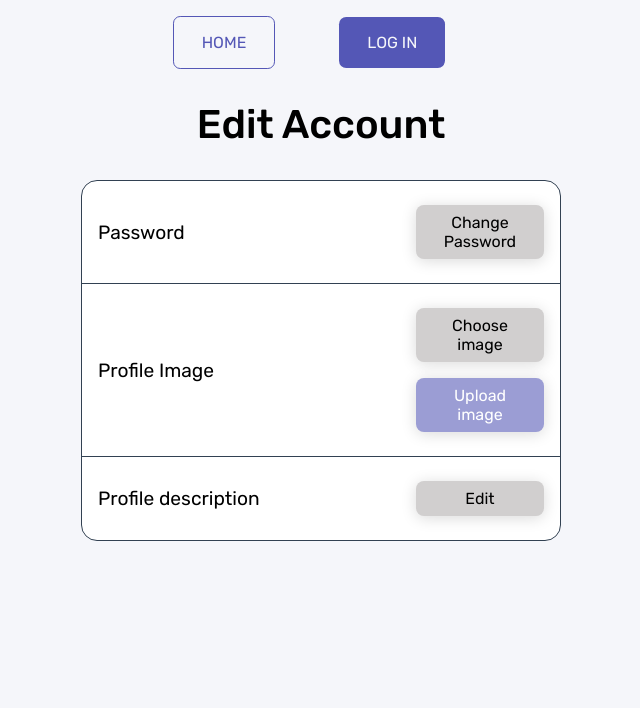
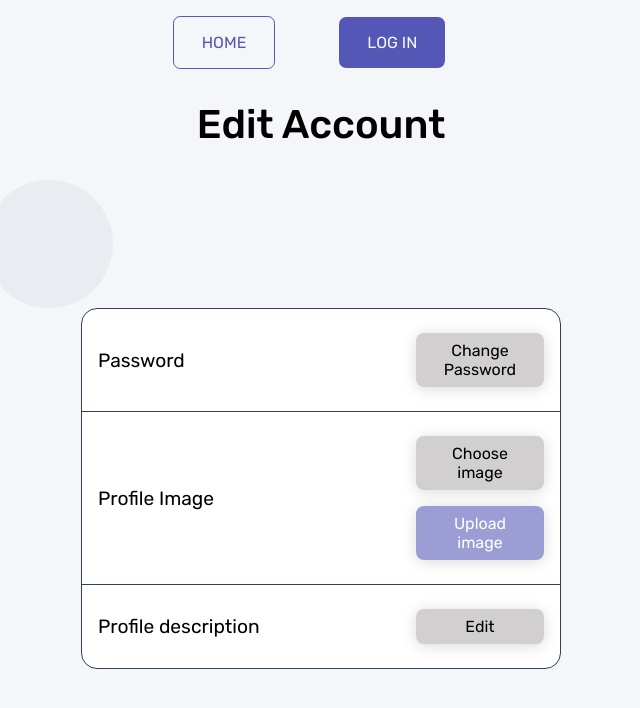
Before and after one commit to SpectreAscended/interactive-comment-section, a React (Vite) app: page /account in a window 1280 px wide. Shown: the top 708 px of the page, without its empty margins (319-959 px from the left). Built offline with nearby package versions, Linux system fonts and the light colour scheme; no server answers.

Commit message:
Adjusted styling for uploaded image

```diff
--- a/src/components/auth/Account.tsx
+++ b/src/components/auth/Account.tsx
@@ -1,27 +1,35 @@
 import { authContext } from '../../context/AuthContext';
 import { useContext, useState, useEffect } from 'react';
 import { Link } from 'react-router-dom';
-import { storage } from '../../firebase';
+import { storage, auth } from '../../firebase';
 import { ref, uploadBytes, listAll, getDownloadURL } from 'firebase/storage';
 import './account.scss';
+import { updateProfile } from 'firebase/auth';
 
 const Account: React.FC = () => {
   const { userData } = useContext(authContext);
   const [imageUpload, setImageUpload] = useState<any>(null);
-  const [imageList, setImageList] = useState<string[]>([]);
+  const [img, setImg] = useState<string | null>(null);
+  const uid = userData.uid;
 
-  const imagesListRef = ref(storage, 'images/');
+  const imagesListRef = ref(storage, `users/${uid}/userImage/`);
   const uploadImage = async (e: React.FormEvent) => {
     e.preventDefault();
     if (imageUpload == null) return;
     const imageRef = ref(
       storage,
-      `images/${crypto.randomUUID() + imageUpload.name}`
+      `users/${uid}/userImage/${crypto.randomUUID() + imageUpload.name}`
     );
     try {
       const snapshot = await uploadBytes(imageRef, imageUpload);
       const url = await getDownloadURL(snapshot.ref);
-      setImageList(prev => [...prev, url]);
+      setImg(url);
+
+      const user = auth.currentUser;
+      if (user) {
+        const foo = await updateProfile(user, { photoURL: url });
+        console.log('foo', foo);
+      }
     } catch (err) {}
   };
   const imageUploadHandler = (e: React.FormEvent<HTMLInputElement>) => {
@@ -29,21 +37,25 @@ const Account: React.FC = () => {
       setImageUpload(e.currentTarget.files[0]);
     }
   };
-  console.log(imageList);
+  console.log(auth.currentUser);
   useEffect(() => {
-    listAll(imagesListRef).then(res => {
-      res.items.forEach(item => {
-        getDownloadURL(item).then(url => {
-          setImageList(prevList => [...prevList, url]);
-        });
-      });
-    });
-  }, []);
+    // listAll(imagesListRef).then(res => {
+    //   res.items.forEach(item => {
+    //     getDownloadURL(item).then(url => {
+    //       // setImageList(prevList => [...prevList, url]);
+    //     });
+    //   });
+    // });
+    setImg(auth.currentUser?.photoURL!);
+  }, [img]);
 
   return (
     <section className="account">
       <h1 className="account__heading">Edit Account</h1>
       <h2>{userData.userName}</h2>
+      <figure className="account__settings--userImg">
+        {img ? <img src={img} alt="" className="image" /> : ''}
+      </figure>
       <div className="account__settings">
         <ul className="account__settings-list">
           <li className="account__settings-list--item">
--- a/src/components/auth/account.scss
+++ b/src/components/auth/account.scss
@@ -6,8 +6,6 @@
     padding: 0;
     border-radius: 1rem;
     background-color: var(--color-white);
-    //   display: grid;
-    //   grid-template-columns: repeat(2, 1fr);
 
     &--item {
       border-bottom: 1px solid var(--color-dark-blue);
@@ -64,4 +62,24 @@
   span {
     font-size: 1.2rem;
   }
+
+  &--userImg {
+    width: 8rem;
+    height: 8rem;
+    border-radius: 50%;
+    display: flex;
+    align-items: center;
+    justify-content: center;
+    overflow: hidden;
+    // object-fit: fill;
+    object-position: center;
+    background-color: var(--color-light-gray);
+  }
 }
+
+.image {
+  //   width: 10rem;
+  //   height: 10rem;
+  object-fit: cover;
+  max-width: 130%;
+}
--- a/src/styles/globals.scss
+++ b/src/styles/globals.scss
@@ -38,7 +38,7 @@ a {
 }
 
 img {
-  max-width: 100%;
+  // max-width: 100%;
   display: block;
 }
 
```
